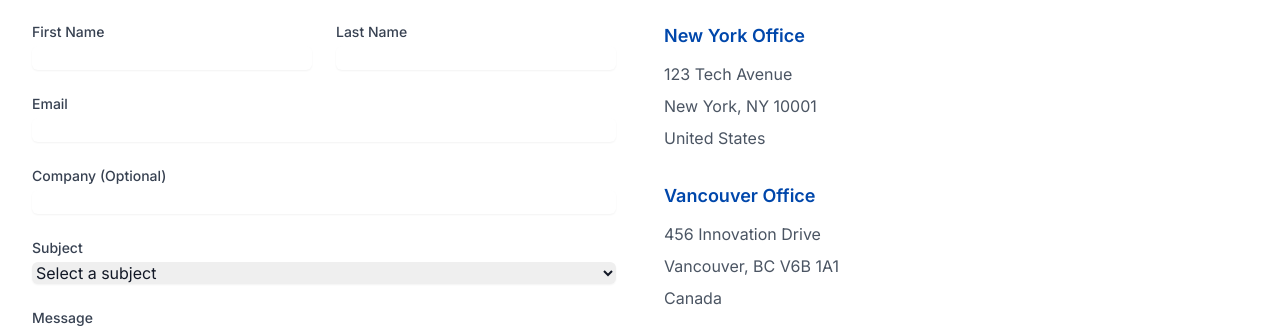
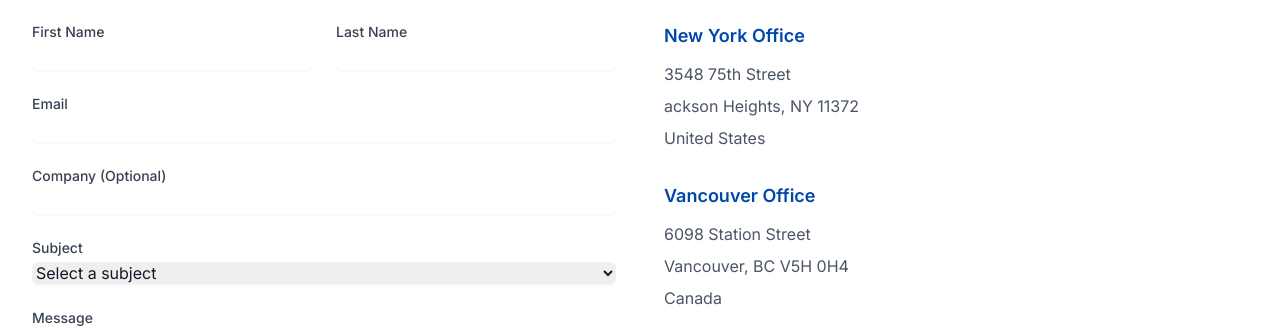
Before and after one commit to Leo309/Skynex-Website, a Next.js app: page /contact in a window 1280 px wide. Shown: the part 536-864 px from the top of the page. Built offline with nearby package versions, Linux system fonts and the light colour scheme.

Commit message:
address Update

```diff
--- a/app/(routes)/contact/page.tsx
+++ b/app/(routes)/contact/page.tsx
@@ -39,16 +39,16 @@ export default function ContactPage() {
                 <div>
                   <h3 className="text-lg font-semibold mb-3 text-skynex-blue dark:text-skynex-accent">New York Office</h3>
                   <div className="space-y-2 text-gray-600 dark:text-gray-300">
-                    <p>123 Tech Avenue</p>
-                    <p>New York, NY 10001</p>
+                    <p>3548 75th Street</p>
+                    <p>ackson Heights, NY 11372</p>
                     <p>United States</p>
                   </div>
                 </div>
                 <div>
                   <h3 className="text-lg font-semibold mb-3 text-skynex-blue dark:text-skynex-accent">Vancouver Office</h3>
                   <div className="space-y-2 text-gray-600 dark:text-gray-300">
-                    <p>456 Innovation Drive</p>
-                    <p>Vancouver, BC V6B 1A1</p>
+                    <p>6098 Station Street</p>
+                    <p>Vancouver, BC V5H 0H4</p>
                     <p>Canada</p>
                   </div>
                 </div>
--- a/components/seo/OrganizationSchema.tsx
+++ b/components/seo/OrganizationSchema.tsx
@@ -26,7 +26,7 @@ export default function OrganizationSchema() {
       '@type': 'PostalAddress',
       addressLocality: 'Vancouver',
       addressRegion: 'BC',
-      postalCode: 'V6B 1A1',
+      postalCode: 'V5H 0H4',
       addressCountry: 'CA'
     },
     description: 'SKYNEX GLOBAL COMMERCE & TECH INC. specializes in e-commerce solutions and AI-powered tools that help businesses make better decisions and stay competitive in the digital marketplace.'
```
